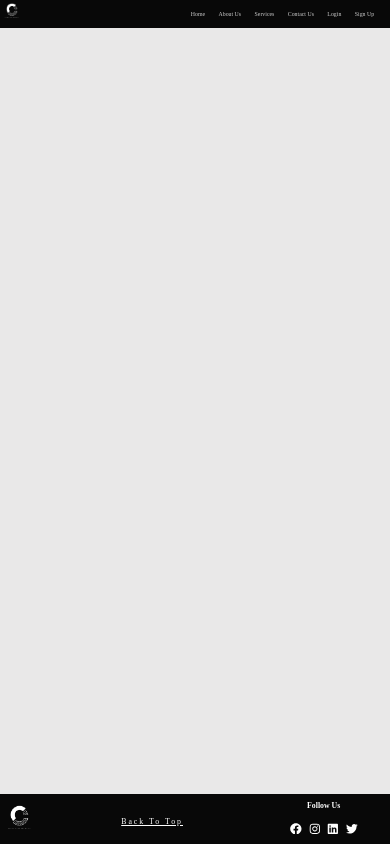
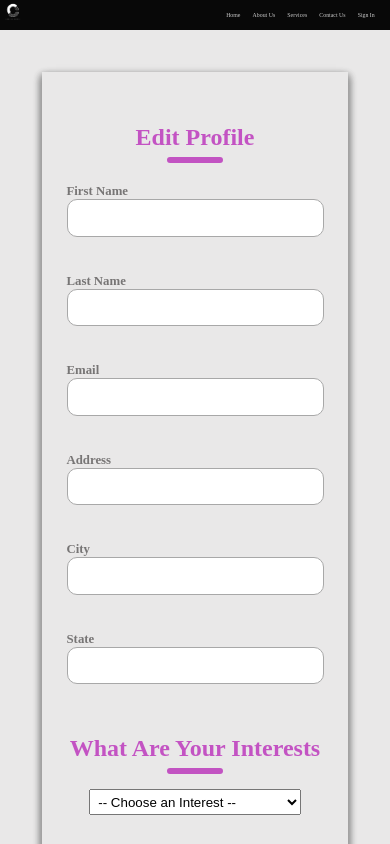
Before and after one commit to Jenanouar55/Career_path_navigator, a React (Create React App) app in the folder frontend/: page /Interests in a window 390 px wide. Built offline with nearby package versions, Linux system fonts and the light colour scheme.

Commit message:
interests form

```diff
--- a/frontend/src/App.js
+++ b/frontend/src/App.js
@@ -1,5 +1,5 @@
 
-import { Route, BrowserRouter as Router, Routes } from "react-router-dom";
+import { Route, BrowserRouter as Router, Routes} from "react-router-dom";
 import Navbar from "./components/navbar/nav";
 import HomePage from '../src/Pages/Home'
 import Footer from "./components/footer/footer"
@@ -9,20 +9,41 @@ import ContactUspage from "./Pages/ContactUspage";
 import AboutUspage from "./Pages/AboutUspage";
 
 import LoginSignupPage from "./Pages/LoginSignupPage";
+import InterestFormPage from "./Pages/InterestFormPage";
+import { useState } from "react";
 
 
 function App() {
+
+  const [isSignUp, setisSignUp] = useState(false);
+  const [isLogin, setisLogin] = useState(false);
+
   return (
     // <div className="App">
       <Router>
         <Navbar />
 
         <Routes>
-          <Route path="/" element= {<HomePage />}/>
-          <Route path="/AboutUs" element= {<AboutUspage />} />
-          <Route path="/Services" element= {<Servicespage />}/>
-          <Route path="/ContactUs" element= {<ContactUspage />}/>
-          <Route path="/LoginSignup" element= {<LoginSignupPage/>}/>
+
+            <Route path="/" exact element= {<HomePage />}/>
+            <Route path="/AboutUs" exact element= {<AboutUspage />} />
+            <Route path="/Services" exact element= {<Servicespage />}/>
+            <Route path="/ContactUs" exact element= {<ContactUspage />}/>
+            {/* <Route path="/Login" exact element= {<LoginSignupPage/>}/> */}
+
+            <Route
+            path="/Signin"
+            exact
+            element={<LoginSignupPage onSignin={()=>setisSignUp(true)}/>}
+            />
+
+
+
+          {/* After user successfully sign up redirect to Login, after a successful Login
+          redirect to interest page */}
+
+            <Route path="/Interests" element= {<InterestFormPage />} />
+
         </Routes>
 
         <Footer />
--- /dev/null
+++ b/frontend/src/Pages/InterestFormPage.jsx
@@ -0,0 +1,12 @@
+import React from 'react'
+import Interestform from '../components/interestform/interestform'
+
+const InterestFormPage = () => {
+  return (
+    <section>
+        <Interestform />
+    </section>
+  )
+}
+
+export default InterestFormPage
--- a/frontend/src/components/LoginSignup/LoginSignup.jsx
+++ b/frontend/src/components/LoginSignup/LoginSignup.jsx
@@ -1,12 +1,25 @@
 import React, { useState } from 'react'
 import { FaEnvelope, FaLock, FaUser } from 'react-icons/fa'
 import "./LoginSignup.css"
-import { useLocation } from 'react-router-dom'
+import { useLocation, useNavigate } from 'react-router-dom'
 
 const LoginSignup = () => {
   const location = useLocation()
   const state = location.state?.action || "Sign Up"
   const [action, setAction] = useState(state);
+  const navigate = useNavigate();
+
+  function handleSignUp() {
+    console.log("Sign Up Successful")
+
+    setAction('Login')
+  }
+
+  function handleLogin() {
+    console.log('Login Successful')
+
+    navigate('/Interests', {replace: true})
+  }
   return (
 
     <div className='login-signup-body'>
@@ -25,7 +38,8 @@ const LoginSignup = () => {
           <div className="input">
             <FaUser className='custom-icon'/>
             <input type="text" placeholder='Name' />
-          </div>) }
+          </div>)
+          }
 
 
           <div className="input">
@@ -46,8 +60,11 @@ const LoginSignup = () => {
         }
 
         <div className="submit-container">
-          <div className={action==="Sign Up" ? "signup" : "signup gray"} onClick={()=>{setAction("Sign Up")}}>Sign Up</div>
-          <div className={action==="Login" ? "login" : "login gray"} onClick={()=>{setAction("Login")}}>Login</div>
+          <div className={action==="Sign Up" ? "signup" : "signup gray"}
+          onClick={handleSignUp}>Sign Up</div>
+
+          <div className={action==="Login" ? "login" : "login gray"}
+          onClick={handleLogin}>Login</div>
         </div>
       </div>
 
--- /dev/null
+++ b/frontend/src/components/interestform/interestform.css
@@ -0,0 +1,92 @@
+.interestForm{
+    box-shadow: 0 4px 8px 0 #ccc, 0 4px 8px 0 black;
+    text-align: center;
+    margin: 8vh 10vw;
+    height: auto;
+    /* max-width: 20%; */
+    padding: 0.5vw;
+    padding-bottom: 2vh;
+
+}
+
+.interestForm h2{
+    padding-top: 10%;
+    color: rgba(187, 52, 187, 0.829);
+    margin-bottom: 2%;
+}
+
+
+
+select{
+
+    padding: 1vw;
+    width: 30vw;
+    margin: 5% 2%;
+
+
+}
+select:hover{
+    cursor: pointer;
+}
+option:hover{
+    cursor: pointer;
+}
+.submit{
+    /* background-color: rgba(187, 52, 187, 0.829); */
+    background-color: gray;
+
+    font-weight: 900;
+    padding: 3% 0;
+    width: 30%;
+    margin: 13% auto;
+    /* margin: 4% 37%; */
+    border-radius: 50px;
+
+}
+
+.submit:hover{
+    background-color: rgba(187, 52, 187, 0.829);
+    cursor: pointer;
+}
+.underline{
+    border: 3px solid rgba(187, 52, 187, 0.829);
+    width: 13vw;
+    margin: auto;
+    border-radius: 20px;
+    margin-top: 0;
+}
+
+.profile{
+    display: flex;
+    flex-wrap: wrap;
+    gap: 4vw;
+    align-items: center;
+    justify-content: center;
+}
+
+input{
+    padding: 4% 10vw;
+    border-radius: 10px;
+    border: 1px solid rgb(168, 168, 168);
+}
+
+.profile h5{
+    text-align: left;
+    margin-bottom: 0;
+    font-size: 80%;
+    color: #777575;
+}
+
+@media (max-width: 768px) {
+    .interestForm{
+        height: auto;
+        margin: 5vh;
+
+    }
+
+    select{
+        width: 70%;
+
+
+    }
+}
--- /dev/null
+++ b/frontend/src/components/interestform/interestform.jsx
@@ -0,0 +1,146 @@
+import React, { useState } from 'react'
+import './interestform.css'
+
+const Interestform = () => {
+
+  const subCategories = {
+    'Art & Design': ['UI/UX Developer', 'Graphic Design', 'Game Developer', 'Digital Animator'],
+     Education: ['Teaching', 'Educational Technology', 'Curriculum Development'],
+     Science: ['Biology', 'Physics', 'Chemistry', 'Astronomy'],
+     Tech: ['AI', 'Technical Writing', 'IT Support', 'Software Development'],
+    };
+
+  const subSubCategories = {
+     AI: ['Machine Learning', 'Robotics', 'Data Science'],
+    'Technical Writing': ['Content Writing', 'Documentation'],
+    'IT Support': ['Networking', 'System Administration'],
+    'Software Development': ['Frontend Development', 'Backend Development', 'DevOps'],
+  };
+
+  const [mainInterest, setMainInterest] = useState('')
+  const [subInterests, setSubInterests] = useState('')
+
+  const handleMainInterestChange = (e) =>{
+    setMainInterest(e.target.value)
+    console.log(e.target.value)
+    setSubInterests('')
+  }
+
+  const handleSubInterestChange = (e) =>{
+    setSubInterests(e.target.value)
+  }
+
+
+  return (
+    <section className='interestForm'>
+      <div >
+        <h2>Edit Profile</h2>
+        <div className="underline"></div>
+        <form action="" className='profile'>
+
+          <div>
+            <h5>First Name</h5>
+            <div>
+            <input type="text" id='first-name'/>
+            </div>
+          </div>
+
+          <div>
+            <h5>Last Name</h5>
+            <div>
+            <input type="text" id='last-name'/>
+            </div>
+          </div>
+
+
+          <div>
+            <h5>Email</h5>
+            <div>
+            <input type="email"  id='email'/>
+            </div>
+          </div>
+
+          <div>
+            <h5>Address</h5>
+            <div>
+            <input type="address" />
+            </div>
+          </div>
+
+          <div>
+            <h5>City</h5>
+            <div>
+            <input type="text" />
+            </div>
+          </div>
+
+          <div>
+            <h5>State</h5>
+            <div>
+            <input type="text" />
+            </div>
+          </div>
+
+        </form>
+      </div>
+
+      <h2>What Are Your Interests</h2>
+      <div className="underline"></div>
+      <form action="">
+
+        {/* Main Interests */}
+        {/* <label htmlFor="main-interests">Select A Category</label> */}
+        <div className='select'>
+        <select
+          id="main-interests"
+          value={mainInterest}
+          onChange={handleMainInterestChange}>
+            <option value="">-- Choose an Interest --</option>
+            <option value="Art & Design">Art & Design</option>
+            <option value="Education">Education</option>
+            <option value="Science">Science</option>
+            <option value="Tech">Tech</option>
+        </select>
+        </div>
+
+        {/* Sub Interests */}
+        {/* <label htmlFor="sub-interests">Select a SubCategory</label> */}
+        <div className='select'>
+          <select
+           id="sub-interests"
+           onChange={handleSubInterestChange}
+           value={subInterests}
+          >
+            <option value="">-- Choose an Interest --</option>
+            {subCategories[mainInterest]?.map((subCategory, index) =>(
+              <option
+              value={subCategory}
+              key={index}
+
+              > {subCategory} </option>
+            ))}
+            </select>
+        </div>
+
+        {/* Sub subCategories */}
+        {/* <label htmlFor="sub-subInterests">Choose an Interest</label> */}
+        <div className='select'>
+          <select id="sub-subInterests">
+            <option value="">
+              {subSubCategories[subInterests] ? '-- Choose an Interest --' : '----------------'}
+
+            </option>
+
+            {subSubCategories[subInterests]?.map((interest, index) => (
+              <option key={index}>{interest}</option>
+            ))}
+          </select>
+        </div>
+
+        <div className='submit'>Submit</div>
+        </form>
+    </section>
+  )
+}
+
+export default Interestform
--- a/frontend/src/components/navbar/nav.jsx
+++ b/frontend/src/components/navbar/nav.jsx
@@ -19,9 +19,11 @@ const NavBar = () => {
                 <Link to="/AboutUs">About Us</Link>
                 <Link to="/Services">Services</Link>
                 <Link to="/ContactUs">Contact Us</Link>
-                <Link to="/LoginSignup" state={{action:"Login"}}>Login</Link>
-                <Link to="/LoginSignup" state={{action:"Sign Up"}}>Sign Up</Link>
+                {/* <Link to="/Login" state={{action:"Login"}}>Login</Link> */}
+                <Link to="/Signin" state={{action:"Sign Up"}}>Sign In</Link>
+
             </div>
+
         </nav>
 
     </div>
```
